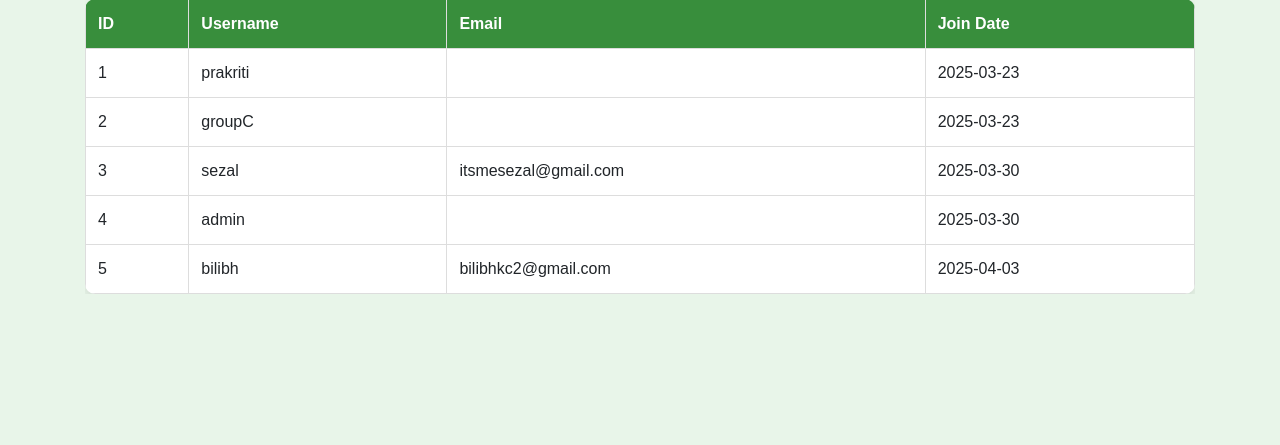
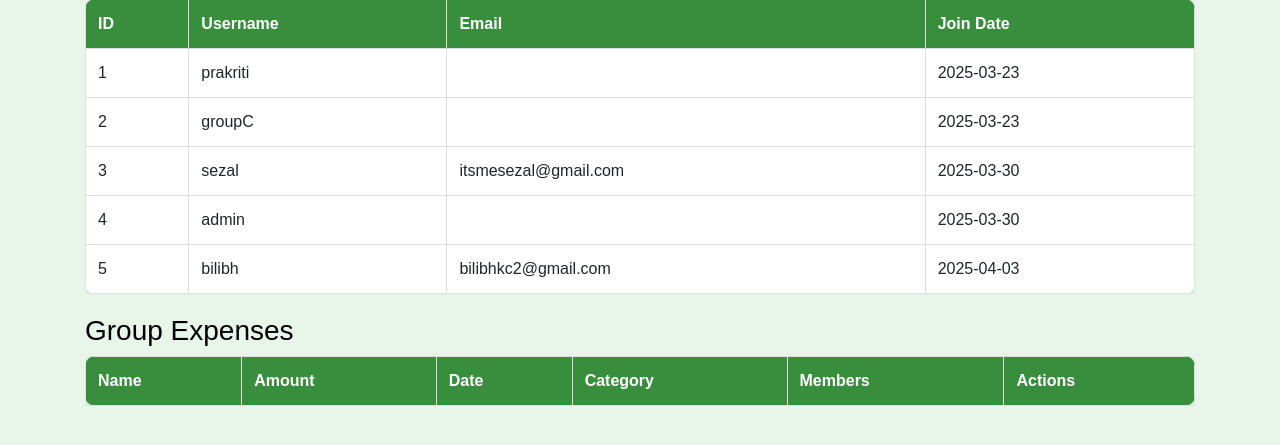
Before and after one commit to prakriti-khadka11/expense_tracker_web, a Django app: page /admin-dashboard/ in a window 1280 px wide. Shown: the part 234-679 px from the top of the page. Run offline with Django 5.2, Linux system fonts and the light colour scheme; a user stored in the database is signed in; data comes from the database, SQL or seed files in the repository; data that the repository does not hold is empty.

Commit message:
added personal expenses summary feature and group expense table in admin dashboard

```diff
--- a/myapps/urls.py
+++ b/myapps/urls.py
@@ -46,5 +46,6 @@ urlpatterns = [
     path('add_personal_expense/', views.add_personal_expense, name='add_personal_expense'),
 
     path('admin-logout/', views.custom_logout, name='admin_logout'),
+    path('summary/', views.expense_summary, name='expense_summary'),
 
 ]
--- a/myapps/views.py
+++ b/myapps/views.py
@@ -3,7 +3,7 @@
 from django.shortcuts import render, redirect, get_object_or_404
 from django.contrib.auth import authenticate, login
 from django.contrib.auth.decorators import user_passes_test
-from .models import IndividualExpense
+from .models import IndividualExpense, GroupExpense
 from django.contrib.auth import logout
 from django.http import JsonResponse
 from django.views.decorators.csrf import csrf_exempt
@@ -192,11 +192,6 @@ def reset_password_confirm(request, uidb64, token):
         messages.error(request, "The password reset link is invalid.")
         return redirect('login')
 
-
-
-
-
-
 def user_logout(request):
     """
     Logs out the user and redirects to the login page.
@@ -210,9 +205,10 @@ def user_logout(request):
 @user_passes_test(is_superuser, login_url='admin_login')
 def admin_expense_edit(request, expense_id, is_group):
     # Convert is_group to a boolean
-    is_group = True if is_group.lower() == 'true' else False
-
-    expense = get_object_or_404(IndividualExpense, id=expense_id)
+    if is_group:
+        expense = get_object_or_404(GroupExpense, id=expense_id)
+    else:
+        expense = get_object_or_404(IndividualExpense, id=expense_id)
 
     # Handle form submission (POST request)
     if request.method == "POST":
@@ -220,6 +216,13 @@ def admin_expense_edit(request, expense_id, is_group):
         expense.amount = request.POST.get("amount")
         expense.date = request.POST.get("date")
         expense.category = request.POST.get("category")
+          # Handle group expense members if it's a group expense
+        if is_group:
+            expense.member1 = request.POST.get("member1")
+            expense.member2 = request.POST.get("member2")
+            expense.member3 = request.POST.get("member3")
+            expense.member4 = request.POST.get("member4")
+            expense.member5 = request.POST.get("member5")
         expense.save()
 
         return redirect('admin_dashboard')  # Redirect to the dashboard after saving
@@ -231,7 +234,11 @@ def admin_expense_edit(request, expense_id, is_group):
 def admin_expense_delete(request, expense_id, is_group):
     # Convert is_group to a boolean
     is_group = True if is_group.lower() == 'true' else False
-    expense = get_object_or_404(IndividualExpense, id=expense_id)
+     # Delete the expense based on whether it's individual or group
+    if is_group:
+        expense = get_object_or_404(GroupExpense, id=expense_id)
+    else:
+        expense = get_object_or_404(IndividualExpense, id=expense_id)
 
     expense.delete()
     return redirect('admin_dashboard')
@@ -283,3 +290,27 @@ def custom_logout(request):
     """
     logout(request)
     return redirect('login')
+
+def expense_summary(request):
+    # Get the name and year from request (via GET parameters)
+    user_name = request.GET.get('user_name')
+    year = request.GET.get('year')
+
+    # Convert year to integer (if provided)
+    try:
+        year = int(year)
+    except (ValueError, TypeError):
+        return JsonResponse({'error': 'Invalid year'}, status=400)
+
+    # Querying individual expenses filtered by name and year
+    expenses = IndividualExpense.objects.filter(name=user_name, date__year=year)
+
+    # Create a dictionary to store the expense data for each category
+    chart_data = {}
+    for expense in expenses:
+        if expense.category not in chart_data:
+            chart_data[expense.category] = 0
+        chart_data[expense.category] += float(expense.amount)
+
+    # Return the chart data in a format that can be used by Chart.js
+    return JsonResponse({'chart_data': chart_data})
--- a/templates/admin_dashboard.html
+++ b/templates/admin_dashboard.html
@@ -210,6 +210,36 @@ footer {
                 </tbody>
             </table>
         </div>
+        <h3>Group Expenses</h3>
+        <div class="table-container">
+            <table>
+                <thead>
+                    <tr>
+                        <th>Name</th>
+                        <th>Amount</th>
+                        <th>Date</th>
+                        <th>Category</th>
+                        <th>Members</th>
+                        <th>Actions</th>
+                    </tr>
+                </thead>
+                <tbody>
+                    {% for expense in group_expenses %}
+                        <tr>
+                            <td>{{ expense.name }}</td>
+                            <td>{{ expense.amount }}</td>
+                            <td>{{ expense.date }}</td>
+                            <td>{{ expense.category }}</td>
+                            <td>{{ expense.members }}</td>
+                            <td>
+                                <a href="{% url 'admin_expense_edit' expense_id=expense.id is_group='true' %}">Edit</a> |
+                                <a href="{% url 'admin_expense_delete' expense_id=expense.id is_group='true' %}">Delete</a>
+                            </td>
+                        </tr>
+                    {% endfor %}
+                </tbody>
+            </table>
+        </div>
     </div>
 
     <footer>
```
Also changed, not shown: myapps/forms.py (+16 -2 lines), myapps/models.py (+19 -0 lines), templates/index.html (+63 -1 lines).
